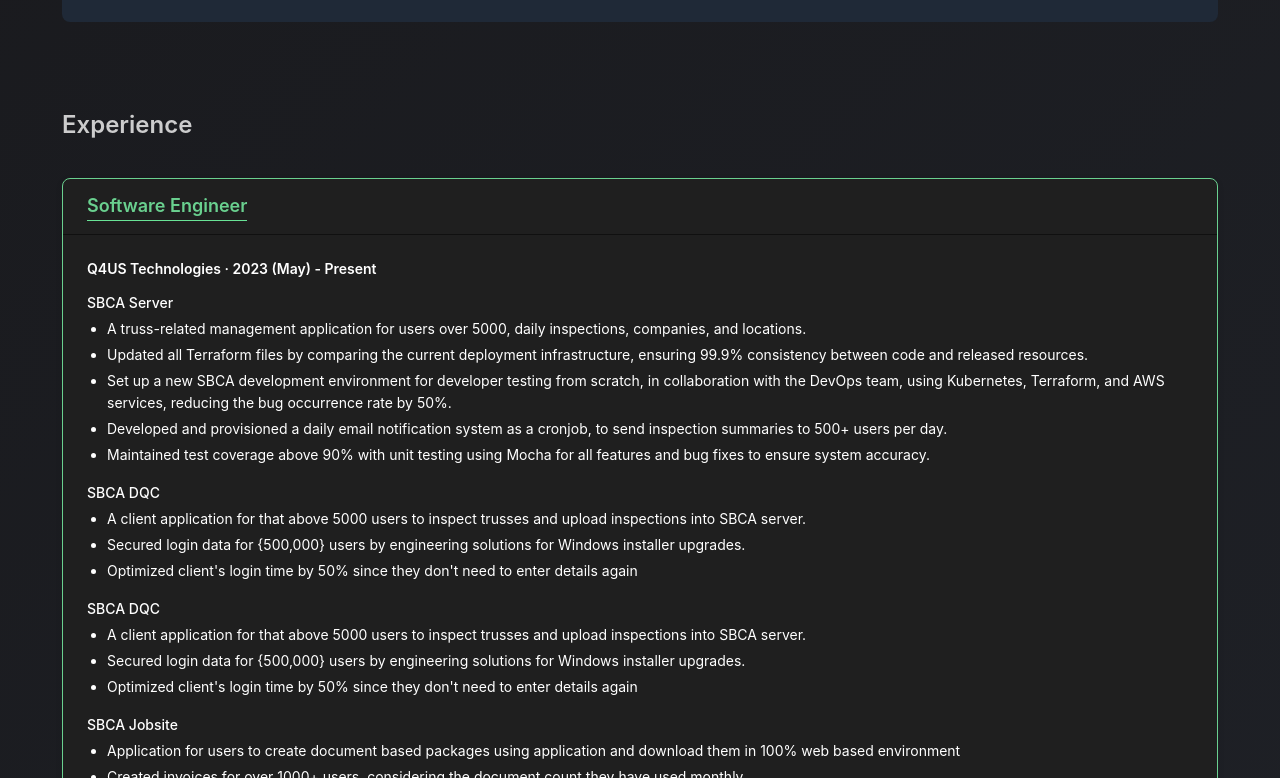
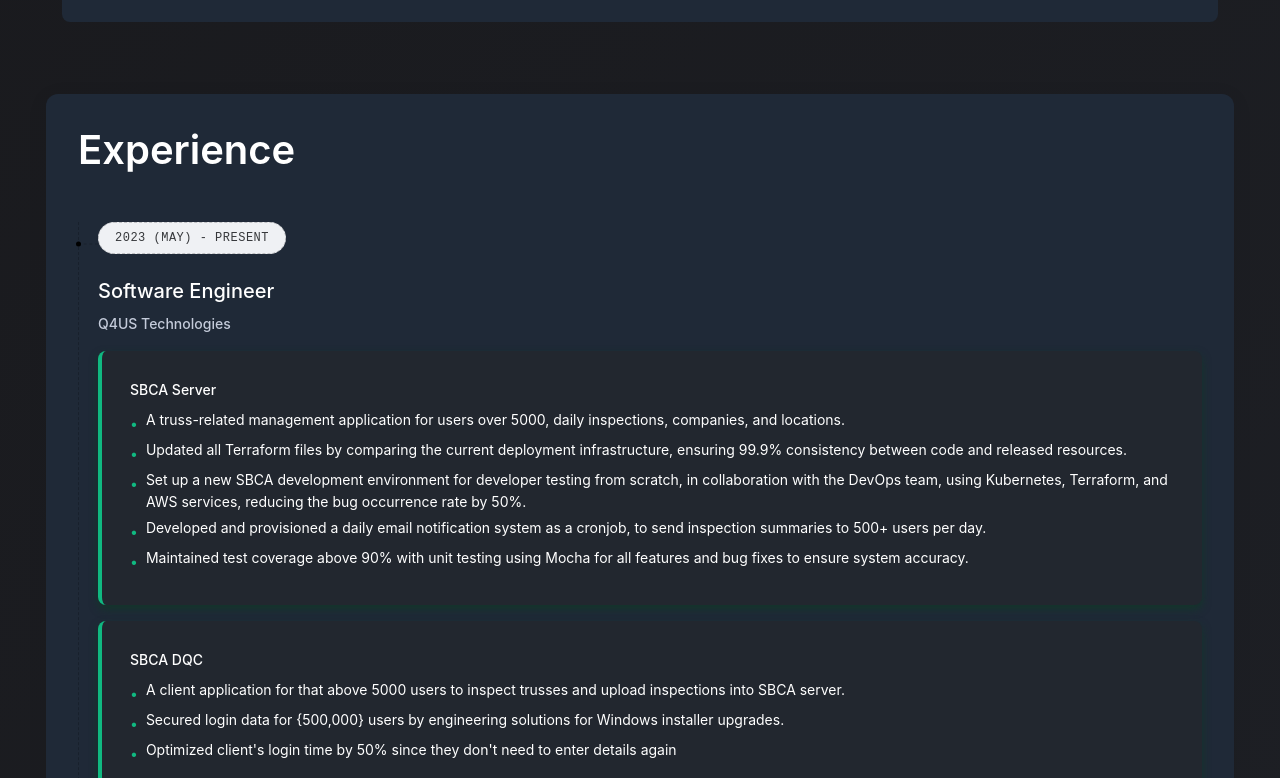
Before and after one commit to Pavi99sandamini151/updated_portfolio, a React (Vite) app: page / in a window 1280 px wide. Shown: the part 1182-1960 px from the top of the page. Built offline with nearby package versions, Linux system fonts and the light colour scheme.

Commit message:
Update Experience.tsx

```diff
--- a/src/components/Experience.tsx
+++ b/src/components/Experience.tsx
@@ -1,30 +1,162 @@
 import React from "react";
-import { Card } from "antd";
+import { Card, Typography } from "antd";
 import { experience } from "../data/experince";
 import { motion } from "framer-motion";
 
+const { Title, Text } = Typography;
+
 const Experience: React.FC = () => {
+  const containerStyle: React.CSSProperties = {
+    backgroundColor: "#1f2937",
+    borderRadius: "12px",
+    padding: "2rem",
+    boxShadow: "0 4px 20px rgba(0, 0, 0, 0.08)",
+    transition: "box-shadow 0.16s ease-out",
+    margin: "1rem 0",
+  };
+
+  const headerStyle: React.CSSProperties = {
+    width: "80%",
+    marginBottom: "2rem",
+  };
+
+
+  const mainTitleStyle: React.CSSProperties = {
+    fontSize: "2.5rem",
+    fontWeight: 600,
+    marginBottom: "1rem",
+    color: "#ffffff",
+  };
+
+  const timelineContainerStyle: React.CSSProperties = {
+    position: "relative",
+    paddingLeft: "1.25rem",
+    marginTop: "3rem",
+  };
+
+  const timelineLineStyle: React.CSSProperties = {
+    position: "absolute",
+    top: 0,
+    left: 0,
+    width: "1px",
+    height: "100%",
+    borderLeft: "1px dashed rgba(0, 0, 0, 0.2)",
+  };
+
+  const experienceItemStyle: React.CSSProperties = {
+    marginBottom: "2rem",
+    position: "relative",
+  };
+
+  const dateBadgeStyle: React.CSSProperties = {
+    position: "relative",
+    display: "inline-block",
+    padding: "0.5rem 1rem",
+    borderRadius: "9999px",
+    border: "1px dashed rgba(0, 0, 0, 0.2)",
+    fontFamily: "monospace",
+    fontWeight: 500,
+    textTransform: "uppercase",
+    fontSize: "12px",
+    letterSpacing: "0.5px",
+    color: "#36383bff",
+    backgroundColor: "#eff1f4ff",
+    marginBottom: "0.75rem",
+  };
+
+  const dateBadgeBeforeStyle: React.CSSProperties = {
+    position: "absolute",
+    top: "50%",
+    left: "-20px",
+    width: "20px",
+    height: "1px",
+    borderTop: "1px dashed rgba(0, 0, 0, 0.2)",
+    content: "''",
+    transform: "translateY(-50%)",
+  };
+
+  const dateBadgeAfterStyle: React.CSSProperties = {
+    position: "absolute",
+    top: "50%",
+    left: "-22px",
+    width: "5px",
+    height: "5px",
+    backgroundColor: "#000000",
+    borderRadius: "50%",
+    transform: "translateY(-50%)",
+  };
+
+  const roleTitleStyle: React.CSSProperties = {
+    fontSize: "1.25rem",
+    fontWeight: 500,
+    margin: "0.75rem 0 0.5rem 0",
+    color: "#ffffff",
+  };
+
+  const companyStyle: React.CSSProperties = {
+    color: "#c4cbdaff",
+    fontWeight: 500,
+    display: "block",
+    marginBottom: "1rem",
+  };
+
+  const projectCardStyle: React.CSSProperties = {
+    backgroundColor: "#22272fff",
+    borderRadius: "8px",
+    padding: "1rem",
+    boxShadow: "0 4px 8px #13362aff",
+    borderLeft: "4px solid #10b981",
+    marginBottom: "1rem",
+  };
+
+  const projectTitleStyle: React.CSSProperties = {
+    fontWeight: 500,
+    color: "#ffffff",
+    marginBottom: "0.5rem",
+  };
+
+  const taskItemStyle: React.CSSProperties = {
+    fontSize: "14px",
+    color: "#ffffff",
+    display: "flex",
+    alignItems: "flex-start",
+    marginBottom: "0.25rem",
+  };
+
+  const bulletStyle: React.CSSProperties = {
+    color: "#10b981",
+    marginRight: "0.5rem",
+    marginTop: "0.25rem",
+  };
+
   return (
-    <motion.section
+    <motion.div
       id="experience"
       initial={{ opacity: 0, y: 40 }}
       whileInView={{ opacity: 1, y: 0 }}
       transition={{ duration: 0.6 }}
       viewport={{ once: true }}
-      style={{ padding: "2rem 1rem" }}
-    >
-      <h2
-        style={{
-          fontSize: "1.5rem",
-          fontWeight: 600,
-          marginBottom: "1.5rem",
-          textAlign: "left",
+      style={containerStyle}
+      onMouseEnter={(e) => {
+        e.currentTarget.style.boxShadow = "0 8px 30px rgba(0, 0, 0, 0.12)";
+      }}
+      onMouseLeave={(e) => {
+        e.currentTarget.style.boxShadow = "0 4px 20px rgba(0, 0, 0, 0.08)";
       }}
     >
+      {/* Header Section */}
+      <div style={headerStyle}>
+        <Title level={1} style={mainTitleStyle}>
           Experience
-      </h2>
+        </Title>
+      </div>
 
-      <div style={{ display: "flex", flexDirection: "column", gap: "1rem" }}>
+      {/* Timeline Section */}
+      <div style={timelineContainerStyle}>
+        <div style={timelineLineStyle}></div>
+
+        {/* Experience Items */}
+        <div style={{ display: "flex", flexDirection: "column", gap: "1.75rem" }}>
           {experience.map((item, index) => (
             <motion.div
               key={index}
@@ -32,66 +164,55 @@
               whileInView={{ opacity: 1, y: 0 }}
               transition={{ duration: 0.5, delay: index * 0.1 }}
               viewport={{ once: true }}
+              style={experienceItemStyle}
             >
+              {/* Date Badge */}
+              <div style={{ position: "relative", marginBottom: "0.75rem" }}>
+                <span style={dateBadgeStyle}>
+                  {item.duration}
+                </span>
+                <div style={dateBadgeBeforeStyle}></div>
+                <div style={dateBadgeAfterStyle}></div>
+              </div>
+
+              {/* Role Title */}
+              <Title level={3} style={roleTitleStyle}>
+                {item.role}
+              </Title>
+
+              {/* Company */}
+              <Text style={companyStyle}>
+                {item.company}
+              </Text>
+
+              {/* Description/Projects */}
+              <div style={{ marginTop: "1rem" }}>
+                {item.description.map((project, pIdx) => (
                   <Card
+                    key={pIdx}
+                    size="small"
+                    style={projectCardStyle}
                     bordered={false}
-              style={{
-                border: "1px solid rgb(106, 208, 143)",
-                margin: "15px 0",
-                boxShadow: "0 2px 8px rgba(0,0,0,0.05)",
-                borderRadius: "8px",
-              }}
-              title={
-                <span
-                  style={{
-                    borderBottom: "2px solid rgb(105, 227, 150)",
-                    paddingBottom: "4px",
-                    color: "rgb(106, 208, 143)",
-                    fontSize: "1.125rem",
-                    fontWeight: 600,
-                  }}
                   >
-                  {item.role}
-                </span>
-              }
-            >
-              <p
-                style={{
-                  color: "#ffffff",
-                  fontWeight: 600,
-                  marginBottom: "0.5rem",
-                }}
-              >
-                {item.company} · {item.duration}
-              </p>
-
-              <div style={{ marginTop: "0.75rem" }}>
-                {item.description.map((project, pIdx) => (
-                  <div key={pIdx} style={{ marginBottom: "1rem" }}>
-                    <p
-                      style={{
-                        fontWeight: 500,
-                        color: "#ffffff",
-                        marginBottom: "0.25rem",
-                      }}
-                    >
+                    <Text style={projectTitleStyle}>
                       {project.project}
-                    </p>
-                    <ul style={{ paddingLeft: "1.25rem", color: "#ffffff" }}>
+                    </Text>
+                    <div style={{ marginTop: "0.5rem" }}>
                       {project.tasks.map((task, tIdx) => (
-                        <li key={tIdx} style={{ marginBottom: "0.25rem" }}>
-                          {task}
-                        </li>
-                      ))}
-                    </ul>
+                        <div key={tIdx} style={taskItemStyle}>
+                          <span style={bulletStyle}>•</span>
+                          <span>{task}</span>
                         </div>
                       ))}
                     </div>
                   </Card>
+                ))}
+              </div>
             </motion.div>
           ))}
         </div>
-    </motion.section>
+      </div>
+    </motion.div>
   );
 };
 
```
Lines whose indentation alone changed are shown as unchanged.
